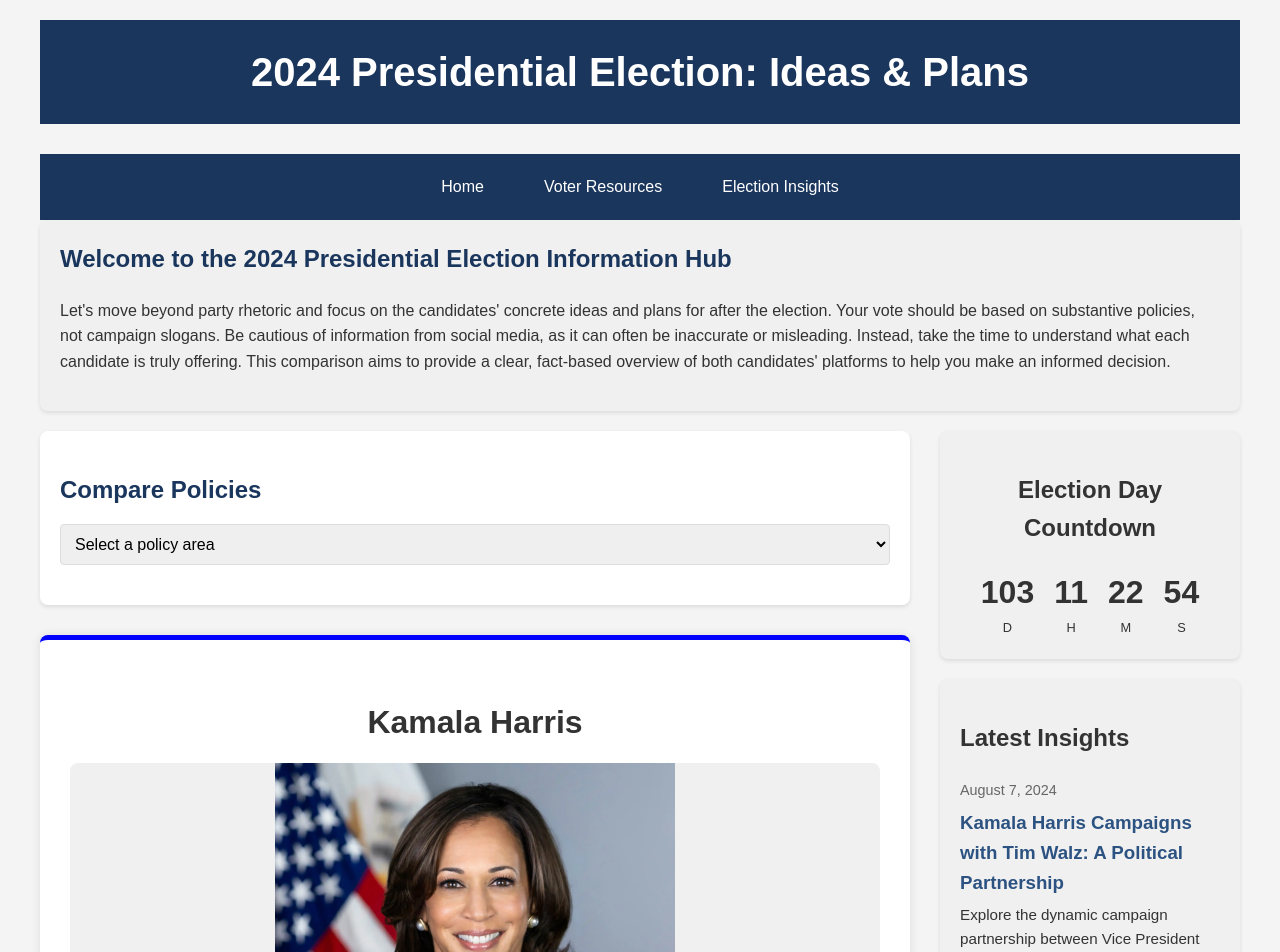
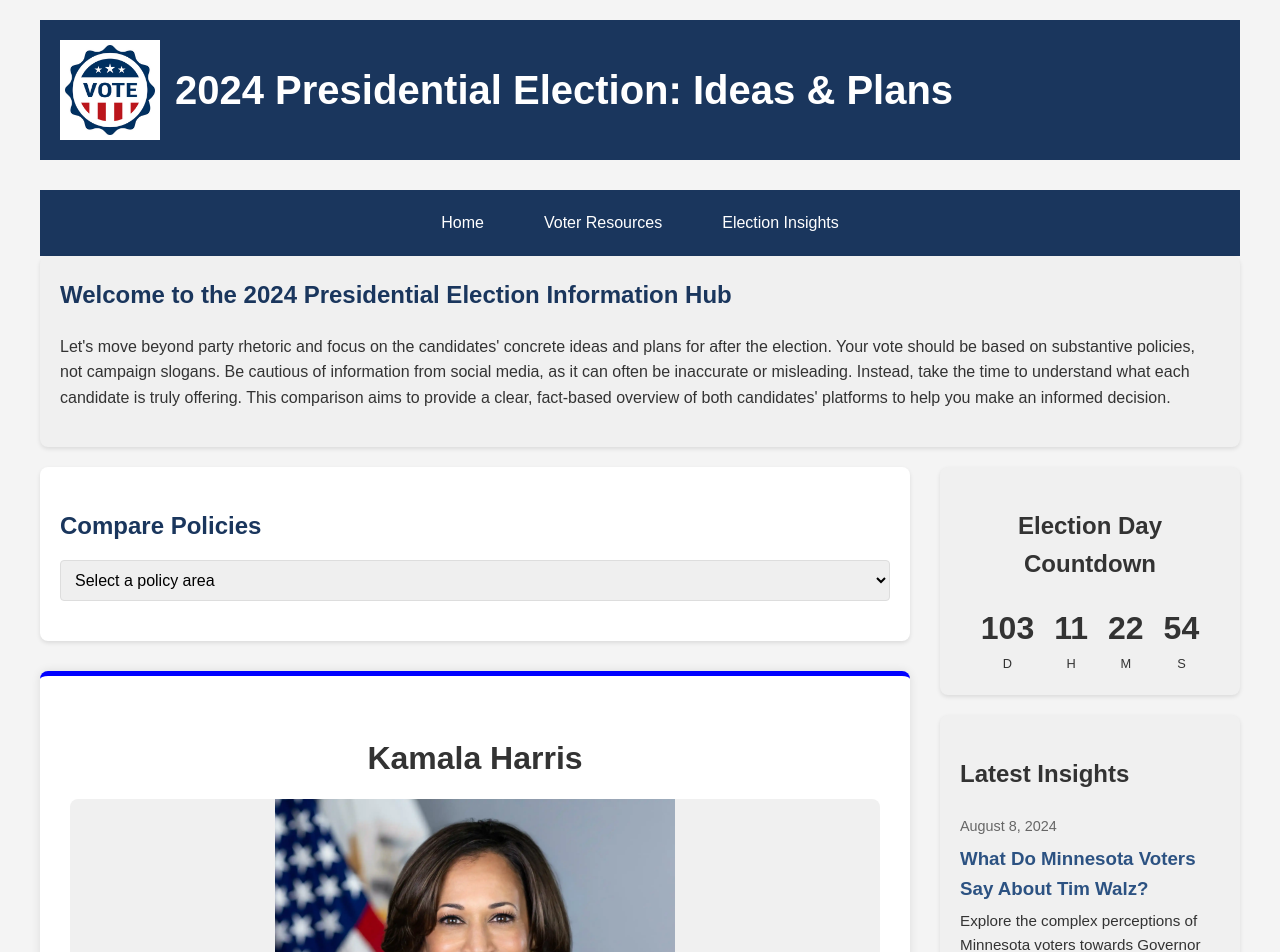
Before and after one commit to PaulMoreira/FactVerify, a React (Create React App) app: page / in a window 1280 px wide. Shown: the top 952 px of the page. Built offline with nearby package versions, Linux system fonts and the light colour scheme.

Commit message:
added a new article and added a logo in header

```diff
--- a/src/App.css
+++ b/src/App.css
@@ -17,9 +17,22 @@ body {
 header {
   background-color: #1a365d;
   color: white;
-  text-align: center;
   padding: 20px 0;
   margin-bottom: 30px;
+}
+
+.header-content {
+  max-width: 1200px;
+  margin: 0 auto;
+  display: flex;
+  align-items: center;
+  padding: 0 20px;
+}
+
+.logo {
+  width: 100px;
+  height: 100px;
+  margin-right: 15px;
 }
 
 h1 {
@@ -520,6 +533,16 @@ footer {
     order: -1; /* Ensure introduction stays at the top */
   }
 
+  .header-content {
+    flex-direction: column;
+    text-align: center;
+  }
+
+  .logo {
+    margin-right: 0;
+    margin-bottom: 10px;
+  }
+
   h1 {
     font-size: 2em;
   }
--- a/src/App.js
+++ b/src/App.js
@@ -235,7 +235,10 @@ const App = () => {
     <Router>
       <div className="app">
         <header>
-          <h1>2024 Presidential Election: Ideas & Plans</h1>
+          <div className="header-content">
+            <img src="/og-image.jpg" alt="2024 Election Logo" className="logo" />
+            <h1>2024 Presidential Election: Ideas & Plans</h1>
+          </div>
         </header>
         <Navigation />
         <Routes>
--- a/src/articleData.js
+++ b/src/articleData.js
@@ -1,5 +1,51 @@
 // articleData.js
 export const articleData = [
+  {
+    id: "minnesota-voters-on-tim-walz",
+    date: "August 8, 2024",
+    headline: "What Do Minnesota Voters Say About Tim Walz?",
+    summary: "Explore the complex perceptions of Minnesota voters towards Governor Tim Walz as he steps into the national spotlight as Kamala Harris's running mate.",
+    shareUrl: "https://vote2024info.vercel.app/insights/minnesota-voters-on-tim-walz",
+    content: `
+      <h2>A Governor in the Spotlight</h2>
+      <p>As Tim Walz, the Governor of Minnesota, steps into the national spotlight as Vice President Kamala Harris's running mate, the complexities of his leadership are coming to the forefront. The reactions from Minnesota voters underscore the duality of his public persona: a relatable, "normal" figure to many, yet a polarizing leader to others. This article delves into the nuanced opinions surrounding Walz, weaving together personal anecdotes and broader statistical insights to paint a comprehensive picture of his standing among the electorate.</p>
+
+      <h3>The Governor's Image: A Mixed Bag</h3>
+      <p>Tim Walz has cultivated an image of approachability throughout his political career. Voters describe him as "a very normal human being" and someone "you would bump into at the grocery store," reflecting a sense of familiarity and relatability (Source: New York Times). This perception is crucial, particularly as Walz transitions into a higher-profile role at the national level.</p>
+      <p>However, this affability does not erase the skepticism from a significant portion of the electorate. Approximately 50% of voters view him favorably, while around 40% express unfavorable opinions (Source: AP News). Critics argue that Walz has struggled to unite the state, a failure that may stem from his progressive policy initiatives—such as legalizing recreational marijuana and supporting LGBTQ rights—which some constituents perceive as divisive.</p>
+
+      <h3>Perspectives from the Ground</h3>
+      <h4>Supporters: The Relatable Leader</h4>
+      <p>Supporters of Walz often highlight his genuine nature and connection to the community. Dinah Langsjoen, a North Mankato resident, recalls how Walz, during his teaching days, looked beyond socio-economic backgrounds, teaching students that they could strive for more (Source: New York Times). This anecdote exemplifies the impact Walz has on individuals, reinforcing his image as a leader who understands the struggles of everyday Minnesotans.</p>
+      <p>Moreover, his visibility in local events, such as Mankato's annual gay pride parade, has endeared him to many who appreciate his willingness to engage with diverse perspectives (Source: New York Times).</p>
+
+      <h4>Detractors: Concerns About Partisanship</h4>
+      <p>Conversely, dissenters like Tom Thompson, a retired feed mill manager, express deep concerns about Walz's leftist policies, which they feel do not align with their values. Thompson articulated his disapproval of Walz's stance on abortion and LGBTQ rights, stating, "He leans pretty far left and that just doesn't align with my values" (Source: New York Times). This sentiment is echoed by others who criticize what they perceive as a failure to bridge partisan divides during his tenure.</p>
+      <p>The polarized opinions about Walz illustrate the broader national discourse, where affability alone may not suffice to quell the rising tempers and divisions among voters.</p>
+
+      <h3>Historical Context: A Progressive Path</h3>
+      <p>Historically, Walz has garnered substantial support from young voters and working-class families, particularly reflected in his significant victories during the 2022 elections. His policies resonate with Minnesota's shifting political landscape, which leans increasingly left. However, his progressivism has not come without backlash, especially among more conservative constituents who feel alienated by his agenda.</p>
+
+      <h3>Future Implications: A National Stage</h3>
+      <p>As Walz prepares for life on the national stage, his past decisions as governor will likely shape voter perceptions in new and potentially challenging ways. His selection as Harris's running mate could enhance his visibility, but it also subjects him to heightened scrutiny beyond Minnesota's borders. Observers question whether he can maintain his image of a consensus builder amid a polarized political climate that often rewards fiery rhetoric over calm discourse.</p>
+
+      <h3>Conclusion: The Balancing Act of Governance</h3>
+      <p>Tim Walz's journey as a politician presents a microcosm of the challenges facing many leaders today: balancing progressive ideals with the need for unity in an increasingly fractured political environment. His ability to navigate these perceptions, while remaining true to his values, will be crucial as he steps into a more prominent role on the national stage. Ultimately, the opinions of Minnesota voters reflect not just their views on Walz but also the broader challenges of contemporary governance.</p>
+
+      <h4>Did You Know?</h4>
+      <p>Tim Walz's approval ratings have fluctuated significantly throughout his tenure, with his handling of the COVID-19 pandemic and social justice issues being particularly divisive topics among Minnesota voters.</p>
+
+      <h3>Further Reading</h3>
+      <ul>
+        <li><a href="https://www.nytimes.com/2024/08/08/us/politics/tim-walz-minnesota-voters.html" target="_blank" rel="noopener noreferrer">What Minnesota Voters Think of Tim Walz</a> - An overview of voter sentiment towards Walz, including quotes and anecdotes from constituents.</li>
+        <li><a href="https://apnews.com/article/tim-walz-minnesota-governor-polls-harris-vp-pick-a7b9c3e2f8d6a5b0e9f3c7d8a9b0c1d2" target="_blank" rel="noopener noreferrer">What polls show about Minnesota Gov. Tim Walz, Harris' VP pick</a> - Statistical insights on Walz's favorability ratings and voter demographics.</li>
+        <li><a href="https://www.startribune.com/voters-like-tim-walz-a-lot-more-than-jd-vance-new-poll-suggests/600290123/" target="_blank" rel="noopener noreferrer">Voters like Tim Walz a lot more than JD Vance, new poll suggests</a> - A discussion on the comparative favorability of Walz versus other political figures.</li>
+        <li><a href="https://www.mprnews.org/story/2024/08/07/what-voters-think-about-tim-walz" target="_blank" rel="noopener noreferrer">What voters think about Tim Walz</a> - Polling data reflecting voter opinions on Walz's policies and leadership style.</li>
+      </ul>
+    `,
+    ogImage: "https://example.com/tim-walz-minnesota-voters.jpg",
+    ogDescription: "Discover the complex perceptions of Minnesota voters towards Governor Tim Walz as he joins Kamala Harris's ticket, balancing between relatability and political division."
+  },
   {
     id: "harris-walz-rally",
     date: "August 7, 2024",
```
